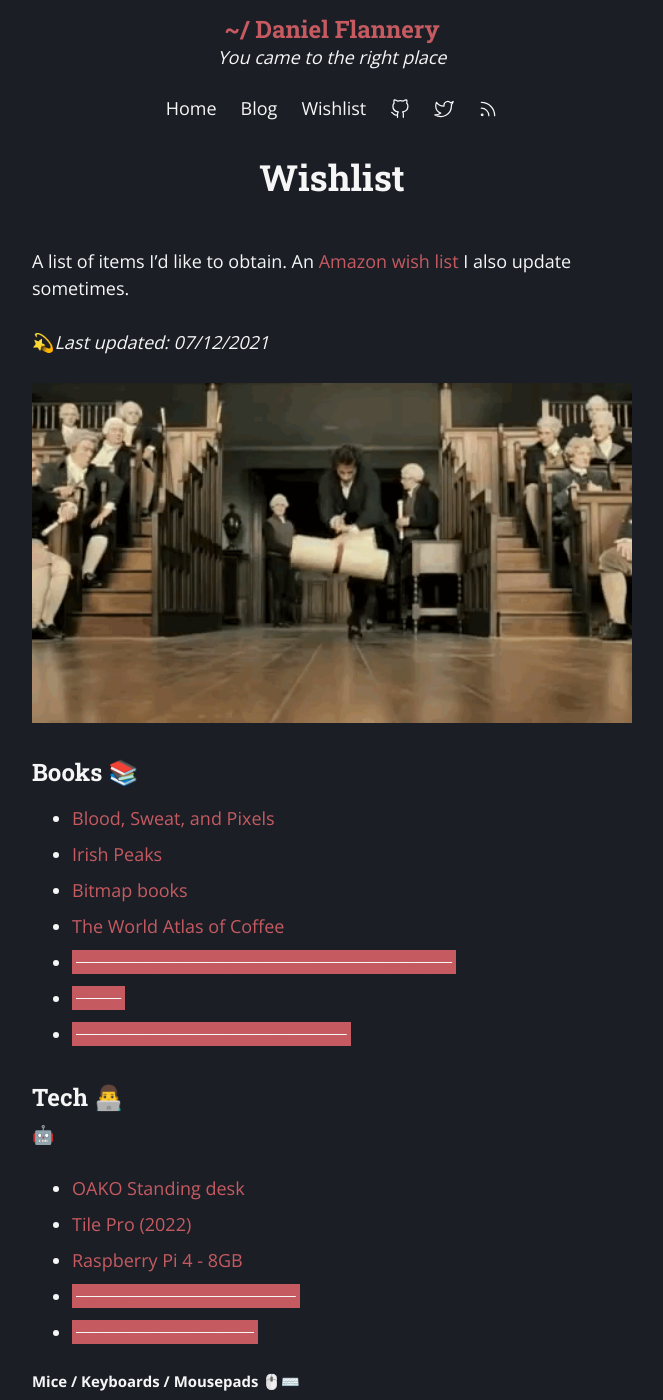
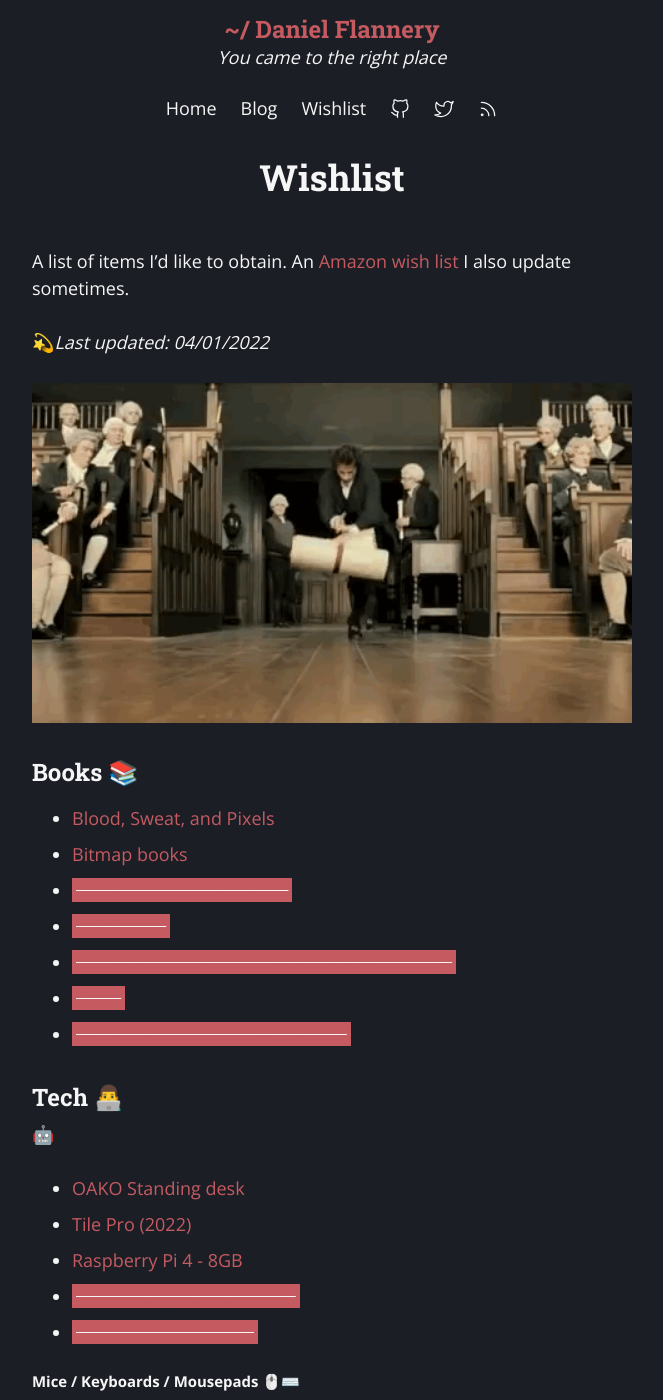
Before and after one commit to ragebflame/ragebflame.github.io, a Jekyll site: the page built from wishlist/index.md, in a window 1280 px wide and 1400 px high. Shown: the whole window, without its empty margins (308-971 px from the left). Built offline with Jekyll 4.4.1, drawn with Linux system fonts in a browser that asks for light colours.

Commit message:
Updated Wishlist

```diff
--- a/wishlist/index.md
+++ b/wishlist/index.md
@@ -1,23 +1,23 @@
 ---
 layout: default
 title: Wishlist
-latest_update: 2021-12-07 19:57:00 +0100
+latest_update: 2022-01-04 16:16:00 +0100
 ---
 
 <h1 class="title">Wishlist</h1>
 
 A list of items I'd like to obtain. An [Amazon wish list](https://www.amazon.co.uk/hz/wishlist/ls/IYC1DEIBVM69?ref_=wl_share) I also update sometimes.
 
-💫*Last updated: 07/12/2021*
+💫*Last updated: 04/01/2022*
 
 <img alt="The list" src="/assets/img/remote/wishlist.webp" style="width: 100%;">
 
 ### Books 📚
 
 - [Blood, Sweat, and Pixels](https://www.amazon.co.uk/dp/0062651234/?coliid=I2JCNRSUYCAFFP&colid=IYC1DEIBVM69&psc=1&ref_=lv_ov_lig_dp_it)
-- [Irish Peaks](https://irishpeaks.ie/product/irish-peaks-collection/)
 - [Bitmap books](https://www.bitmapbooks.co.uk/collections/all)
-- [The World Atlas of Coffee](http://www.theworldatlasofcoffee.com/)
+- ~~[The World Atlas of Coffee](http://www.theworldatlasofcoffee.com/)~~
+- ~~[Irish Peaks](https://irishpeaks.ie/product/irish-peaks-collection/)~~
 - ~~[The Game Console: A History In Photographs](https://www.amazon.co.uk/dp/1593277431/?coliid=I3R870HFD2LZ3B&colid=IYC1DEIBVM69&psc=1&ref_=lv_ov_lig_dp_it)~~
 - ~~[Dune](https://www.amazon.co.uk/dp/0340960191/?coliid=IWF52FC73H1B&colid=IYC1DEIBVM69&psc=1&ref_=lv_ov_lig_dp_it_im)~~
 - ~~[Foodheim: A Culinary Adventure](https://www.amazon.co.uk/Foodheim-Culinary-Adventure-Eric-Wareheim/dp/1984858521)~~
@@ -35,7 +35,7 @@ A list of items I'd like to obtain. An [Amazon wish list](https://www.amazon.co.
 ##### Mice / Keyboards / Mousepads 🖱️⌨️
 
 - Mice
-  1. [Logitech Pro Wireless](https://www.logitechg.com/en-eu/products/gaming-mice/pro-wireless-mouse.910-005272.html)
+  1. ~~[Logitech Pro Wireless](https://www.logitechg.com/en-eu/products/gaming-mice/pro-wireless-mouse.910-005272.html)~~
   2. [Xtrfy M42 Retro](https://xtrfy.com/mice/m42-retro/)
 - Keyboards
   1. [Keychron Q1 - Space Grey - Brown switches](https://www.keychron.com/products/keychron-q1?variant=39405021102169)
```
